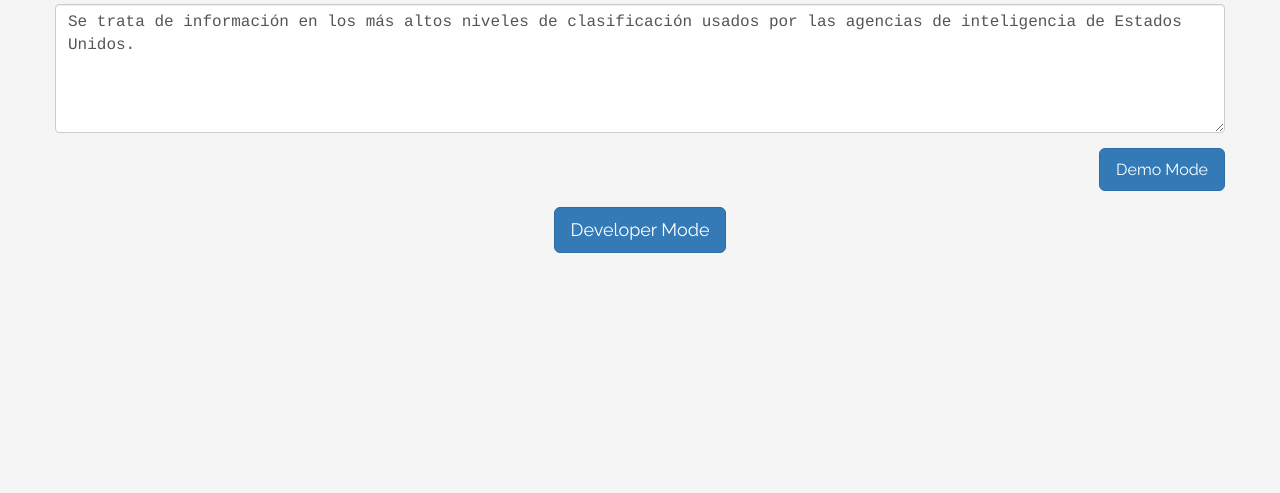
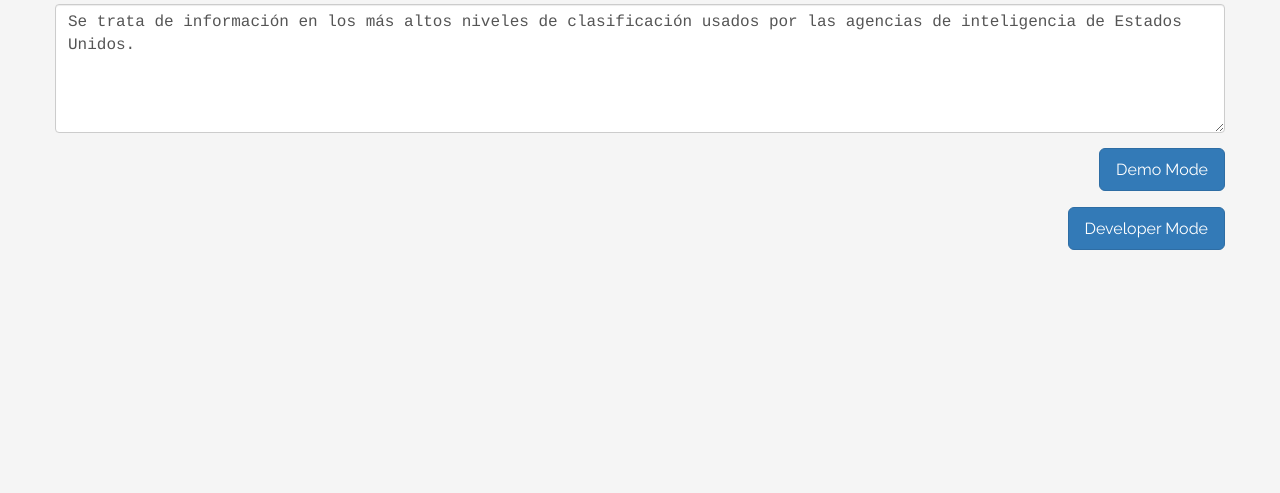
Before and after one commit to xmb-cipher/fofe-ner-server, a Flask app: page / in a window 1280 px wide. Shown: the part 177-670 px from the top of the page. Run offline with Flask 2, Linux system fonts and the light colour scheme; parts of the project's set-up code (start-up, migrations or seed data) failed here and were passed over; some libraries are stand-ins or nearby versions.

Commit message:
Fix developer mode button

```diff
--- a/static/css/ner-core.css
+++ b/static/css/ner-core.css
@@ -1,4 +1,3 @@
-
 #instruction {
 	font-size: 20px;
 }
@@ -17,7 +16,7 @@
 	min-height: 128px;
 }
 
-#submit {
+#submit, #dev_submit {
 	font-size: 16px;
 	float: right;
 	margin-bottom: 16px;
```
Also changed, not shown: 1 other file. Lines whose indentation alone changed are shown as unchanged.
